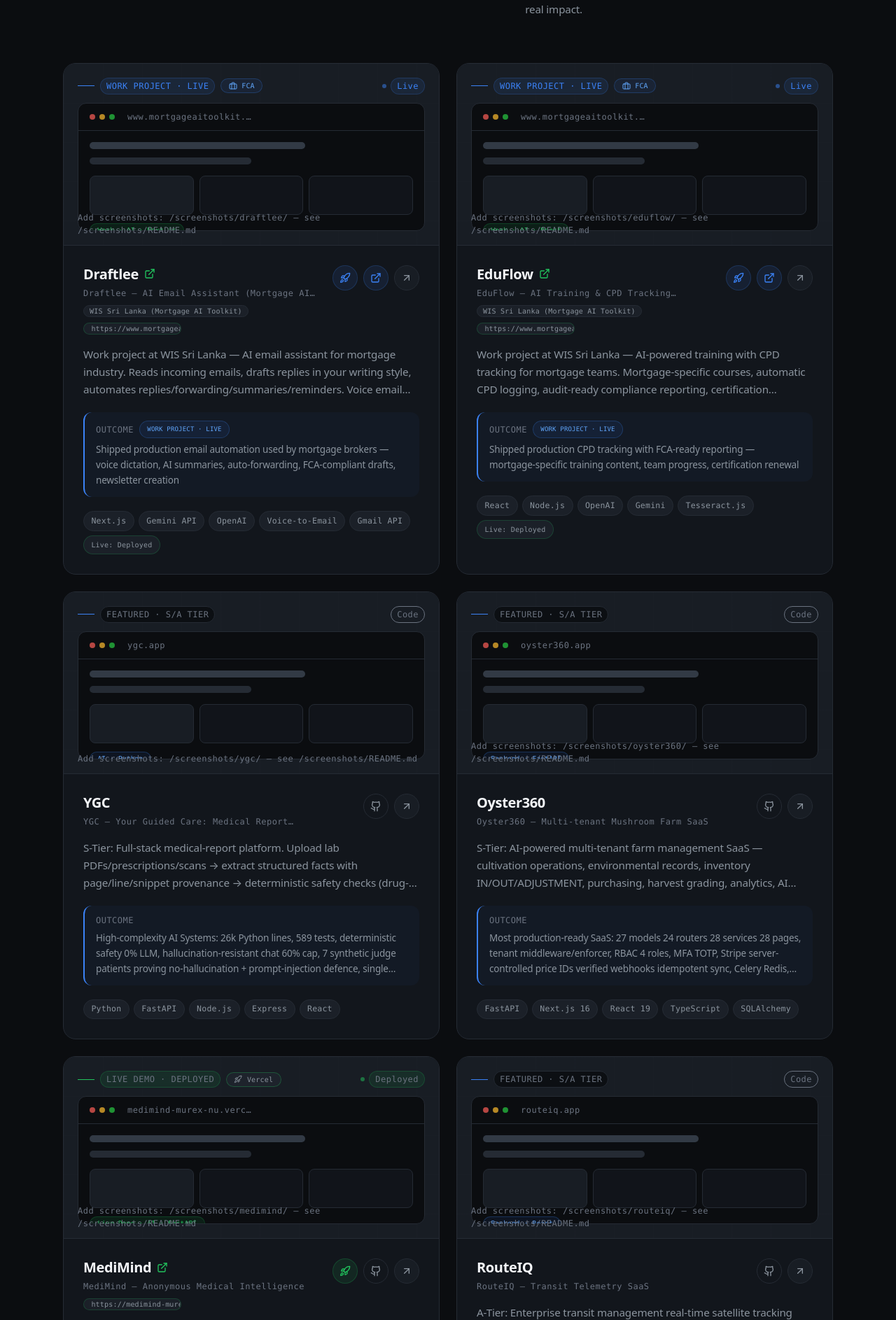
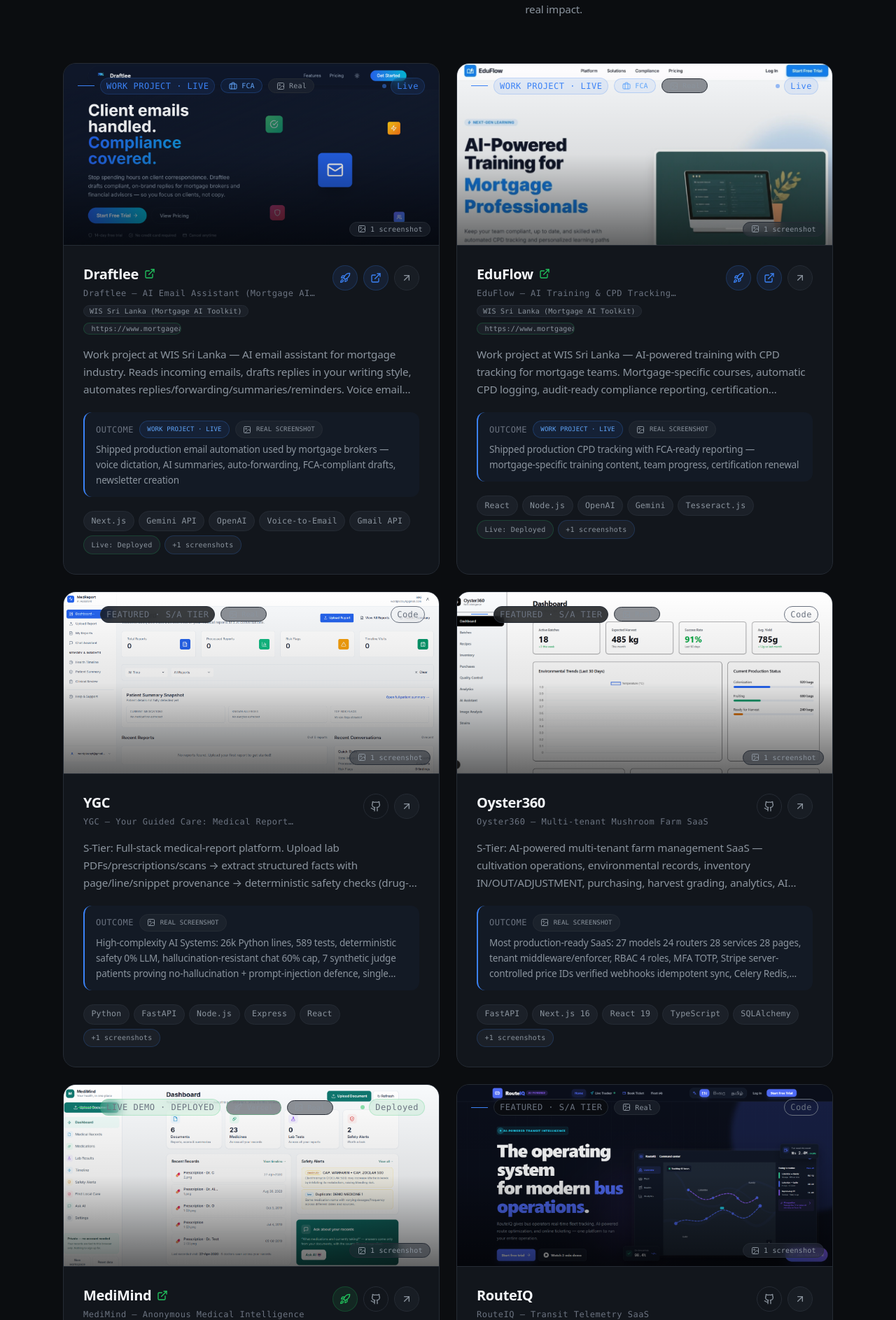
Before and after one commit to Inkithai/inkithai-portfolio, a Next.js app: page / in a window 1280 px wide. Shown: the part 1174-3060 px from the top of the page at 70% size. Built offline with nearby package versions, Linux system fonts and the light colour scheme.

Commit message:
feat: display project screenshots
Co-authored-by: arena-agent <297053741+arena-agent@users.noreply.github.com>

```diff
--- a/src/data/content.ts
+++ b/src/data/content.ts
@@ -222,6 +222,8 @@
   {
     title: "Draftlee — AI Email Assistant (Mortgage AI Toolkit)",
     shortTitle: "Draftlee",
+    screenshots: ["/screenshots/Draftlee.png"],
+    thumbnail: "/screenshots/Draftlee.png",
     description:
       "Work project at WIS Sri Lanka — AI email assistant for mortgage industry. Reads incoming emails, drafts replies in your writing style, automates replies/forwarding/summaries/reminders. Voice email drafting, newsletter creation, FCA compliance, works inside existing inbox.",
     longDescription:
@@ -269,6 +271,8 @@
   {
     title: "EduFlow — AI Training & CPD Tracking (Mortgage AI Toolkit)",
     shortTitle: "EduFlow",
+    screenshots: ["/screenshots/EduFlow.png"],
+    thumbnail: "/screenshots/EduFlow.png",
     description:
       "Work project at WIS Sri Lanka — AI-powered training with CPD tracking for mortgage teams. Mortgage-specific courses, automatic CPD logging, audit-ready compliance reporting, certification management.",
     longDescription:
@@ -316,6 +320,8 @@
   {
     title: "YGC — Your Guided Care: Medical Report Intelligence",
     shortTitle: "YGC",
+    screenshots: ["/screenshots/YGC.png"],
+    thumbnail: "/screenshots/YGC.png",
     description:
       "S-Tier: Full-stack medical-report platform. Upload lab PDFs/prescriptions/scans → extract structured facts with page/line/snippet provenance → deterministic safety checks (drug-drug, allergy, dose renal bands, drug-lab, lab risk, trends, prompt-injection defence) → grounded Q&A citing page. 26k lines Python + 589 tests, single Mongo after SQLite removal.",
     longDescription:
@@ -365,6 +371,8 @@
   {
     title: "Oyster360 — Multi-tenant Mushroom Farm SaaS",
     shortTitle: "Oyster360",
+    screenshots: ["/screenshots/Oyster360.png"],
+    thumbnail: "/screenshots/Oyster360.png",
     description:
       "S-Tier: AI-powered multi-tenant farm management SaaS — cultivation operations, environmental records, inventory IN/OUT/ADJUSTMENT, purchasing, harvest grading, analytics, AI assistance, subscription billing, platform admin. Modular monolith FastAPI + Next.js 16, 27 models, 24 routers, 28 services, tenant middleware/enforcer, RBAC 4 roles, MFA TOTP, Stripe billing idempotent webhooks, Celery Redis, Docker multi-stage GH Actions.",
     longDescription:
@@ -417,6 +425,8 @@
   {
     title: "MediMind — Anonymous Medical Intelligence",
     shortTitle: "MediMind",
+    screenshots: ["/screenshots/medimind.png"],
+    thumbnail: "/screenshots/medimind.png",
     description:
       "A-Tier: Anonymous workspace medical doc intelligence — private session_id localStorage no signup, LLM provider abstraction Groq GPT-OSS 120B+Qwen 27B vision OR Gemini 3.6 Flash multimodal structured JSON, Supabase RLS service_role only, Cloudinary per user, lab trends deterministic engine, vector_store abstraction Chroma vs Supabase chunks, jobs thread-safe queued→reading→extracting→saving→ready, conversation query rewrite.",
     longDescription:
@@ -465,6 +475,8 @@
   {
     title: "BookWise — Multi-tenant Accounting SaaS",
     shortTitle: "BookWise",
+    screenshots: ["/screenshots/BookWise.png"],
+    thumbnail: "/screenshots/BookWise.png",
     description:
       "A-Tier: Comprehensive accounting SaaS for Sri Lankan SMBs — double-entry bookkeeping, Chart of Accounts, Journal Entries, live balances balanced postings guarantee, Trial Balance/P&L/Balance Sheet/Cash Flow computed on fly, Banking LKR deposits/withdrawals reconciliation, AP vendors bills, Expenses. Laravel 12 nwidart/modules 14 modules, row-level tenant scoping host_id global scope.",
     longDescription:
@@ -512,6 +524,8 @@
   {
     title: "RouteIQ — Transit Telemetry SaaS",
     shortTitle: "RouteIQ",
+    screenshots: ["/screenshots/RouteIQ.png"],
+    thumbnail: "/screenshots/RouteIQ.png",
     description:
       "A-Tier: Enterprise transit management real-time satellite tracking intelligent seat reservation. WebSocket Socket.IO zero-latency telemetry driver GPS broadcast lat/lng/km/h, CartoDB dark tiles, polyline corridors A1/E01/A3 distinct colors, 32-seat grid real-time lock per date, Stripe checkout, PWA offline vault IndexedDB sw.js, FCM proximity 2 stops, X-Tenant-Slug multi-tenant, Colombo 8 routes accurate GPS, trilingual en/si/ta LKR.",
     longDescription:
@@ -593,6 +607,8 @@
   {
     title: "Liya — Kapruka MCP Shopping Assistant",
     shortTitle: "Liya",
+    screenshots: ["/screenshots/Liya.png"],
+    thumbnail: "/screenshots/Liya.png",
     description:
       "Kapruka MCP — e-commerce conversational shopping assistant with MCP pattern. Next.js 15, orchestrator, personality, delivery, fallback-products, language detection (English සිංහල தமிழ்), cart FloatingCart/MobileCartBar, ProductCard Shelf ReliabilityBar, ChatPanel TypingIndicator, /api/mcp route, Zustand store.",
     longDescription:
@@ -634,6 +650,8 @@
   {
     title: "ConvertLab — Privacy File Converter",
     shortTitle: "ConvertLab",
+    screenshots: ["/screenshots/ConvertLab.png"],
+    thumbnail: "/screenshots/ConvertLab.png",
     description:
       "Universal file conversion — everything runs in your browser, nothing leaves device. Next.js 15, client-side converters data/documents/office, dependencies jspdf html2canvas mammoth papaparse js-yaml fast-xml-parser docx. Privacy-first no backend upload.",
     longDescription:
@@ -727,6 +745,8 @@
   {
     title: "DigiBeat — Browser Clock Collection",
     shortTitle: "DigiBeat",
+    screenshots: ["/screenshots/DigiBeat.png"],
+    thumbnail: "/screenshots/DigiBeat.png",
     description:
       "Stunning collection of browser-based clocks timers time tools — alarm/binary/flip/neon/pixel/world/pomodoro/stopwatch. Works fullscreen any device no signup no ads PWA manifest sw.js.",
     longDescription:
@@ -758,6 +778,8 @@
   {
     title: "VoucherRush — HTML5 Game",
     shortTitle: "VoucherRush",
+    screenshots: ["/screenshots/VoucherRush.png"],
+    thumbnail: "/screenshots/VoucherRush.png",
     description:
       "Production-grade HTML5 game vanilla JS no dependencies 60 FPS RAF, canvas physics collision particles, Web Audio synthesizer masterVolumeNode gain ramp fix audio freeze burst, roundRect polyfill, scratch card 0x0 NaN fallback 300x160 setTimeout 50ms, confetti overflow fix.",
     longDescription:
```
